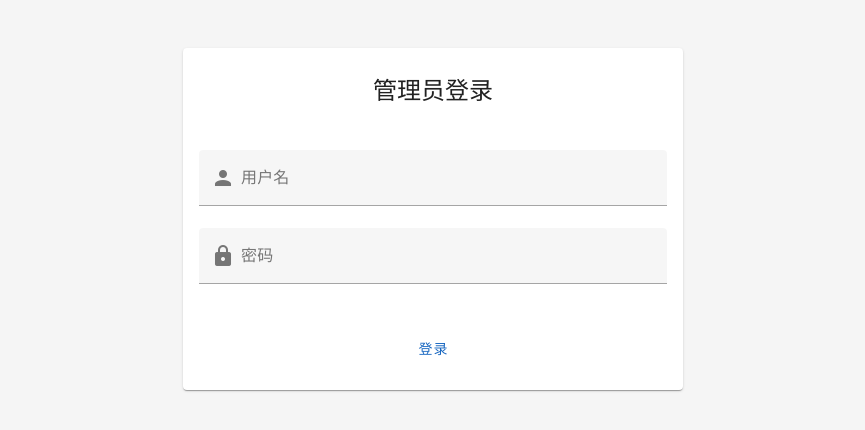
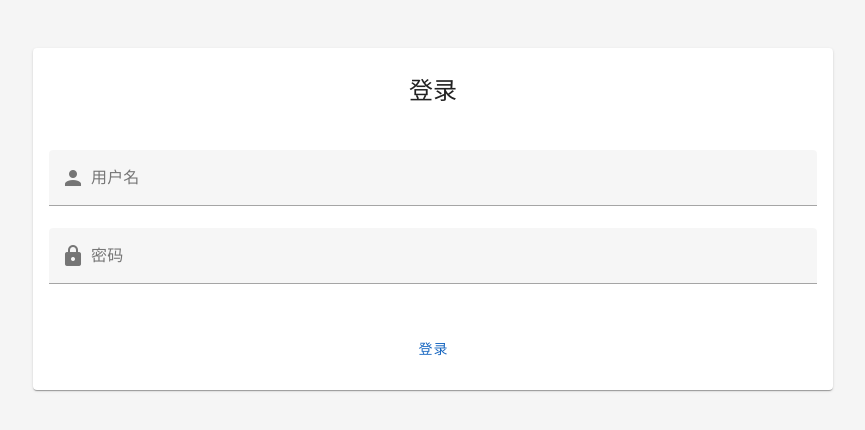
Before and after one commit to CaoMeiYouRen/afdian-linker, a Nuxt app: page /login in a window 1280 px wide. Shown: the top 430 px of the page, without its empty margins (207-1072 px from the left). Built offline with nearby package versions, Linux system fonts and the light colour scheme.

Commit message:
feat: 更新数据库初始化逻辑，添加连接超时和最大连接数配置，优化错误处理

```diff
--- a/nuxt.config.ts
+++ b/nuxt.config.ts
@@ -43,7 +43,7 @@ export default defineNuxtConfig({
     nitro: {
         preset: 'node',
         externals: {
-            inline: ['typeorm', 'reflect-metadata'],
+            // inline: ['typeorm', 'reflect-metadata'],
         },
         esbuild: {
             options: {
--- a/pages/login.vue
+++ b/pages/login.vue
@@ -1,7 +1,11 @@
 <template>
-    <v-card class="mx-auto my-12" max-width="500">
+    <v-card
+        class="mx-auto my-12"
+        max-width="800"
+        min-width="500"
+    >
         <v-card-title class="pa-6 text-center text-h5">
-            管理员登录
+            登录
         </v-card-title>
 
         <v-form @submit.prevent="handleSubmit">
```
Also changed, not shown: 1 other file (tests, documents, lock files or other folders).
